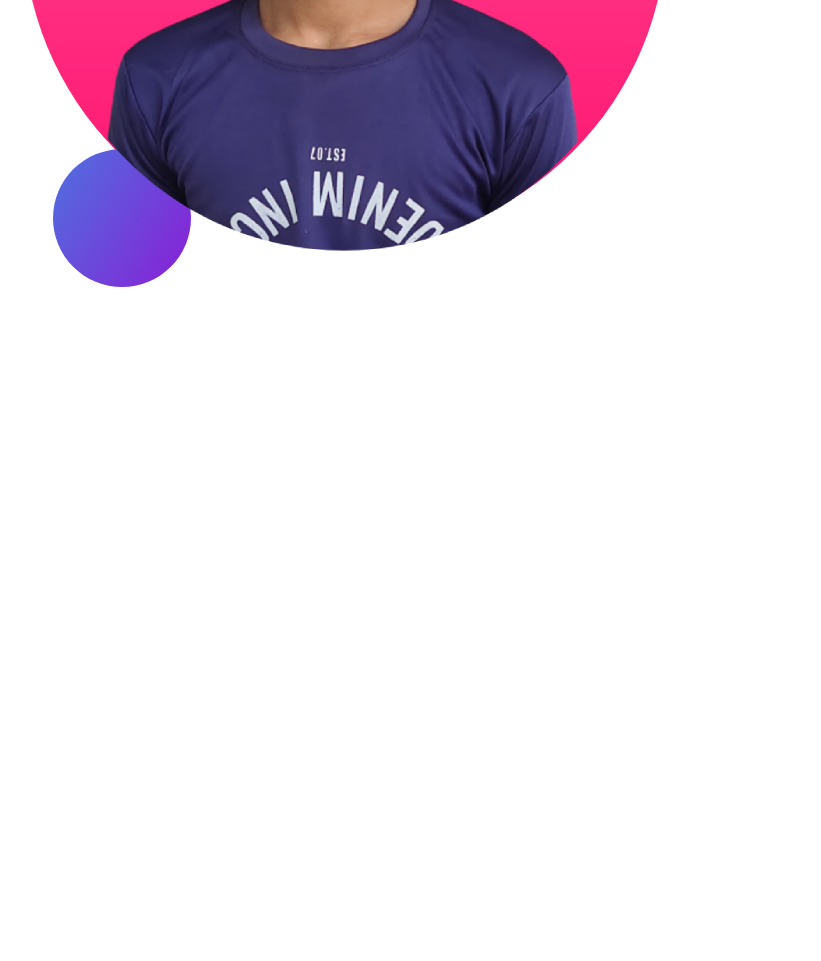
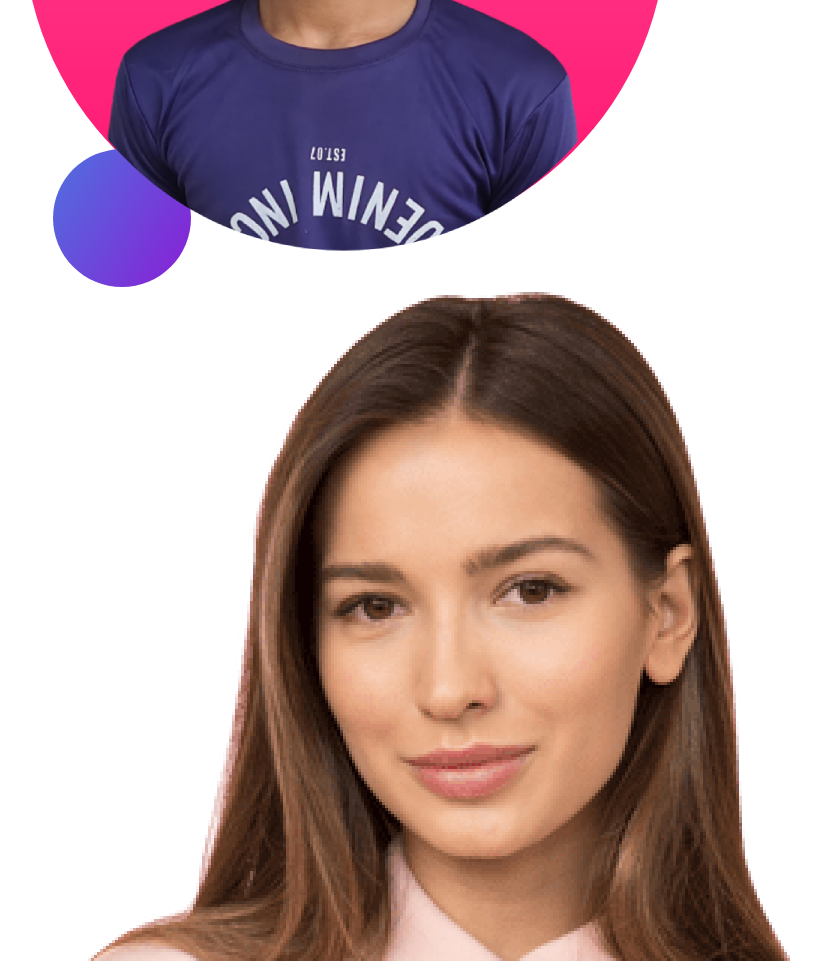
Before and after one commit to rahmatalisk/food-network-repo, a plain HTML site: page index.html in a window 1280 px wide. Shown: the part 1239-2200 px from the top of the page, without its empty margins (55-876 px from the left). Before the commit the page ends 1539 px from the top, so only its background shows below. Drawn offline with Linux system fonts and the light colour scheme.

Commit message:
images-added

```diff
--- a/index.html
+++ b/index.html
@@ -9,5 +9,6 @@
 <body>
     <img src="images/my-bg (1).png" alt="">
     <img src="images/my-bg2.png" alt="">
+    <img src="images/Person Image.png" alt="">
 </body>
 </html>
```
Also changed, not shown: images/Group 8425.png (deleted), images/Person Image.png (added).
